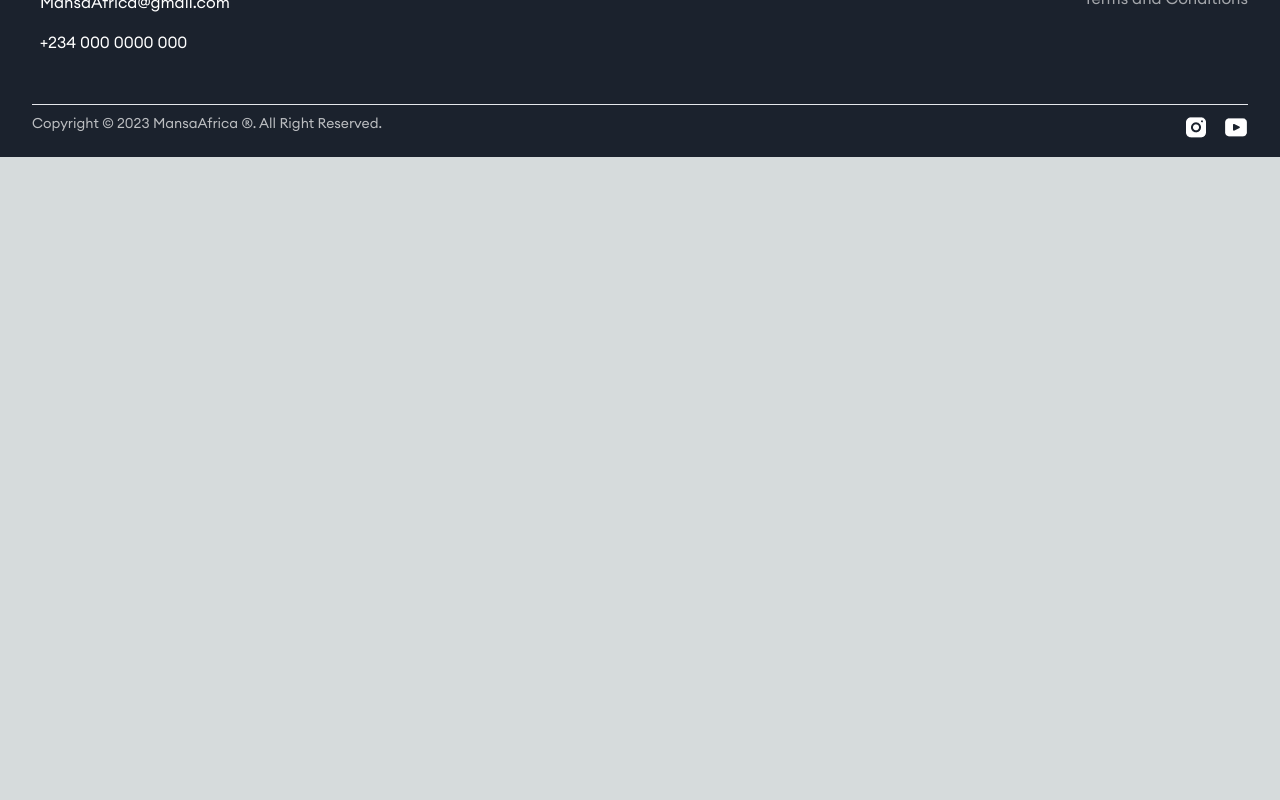
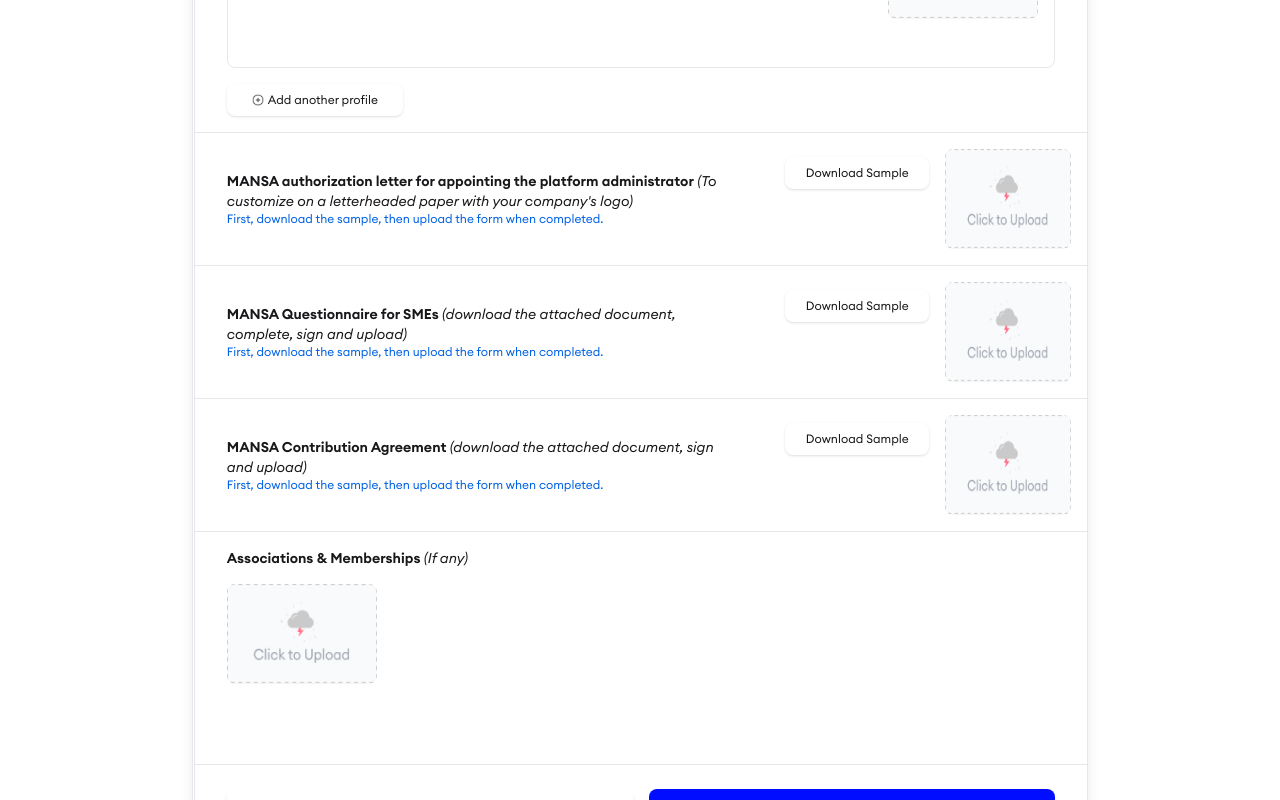
Before and after one commit to Gratis-digital-world/mansa-africa, a Next.js app: page /start in a window 1280 px wide. Shown: the part 1300-2100 px from the top of the page. Before the commit the page ends 1457 px from the top, so only its background shows below. Built offline with nearby package versions, Linux system fonts and the light colour scheme.

Commit message:
upload file set

```diff
--- a/components/GetStartedForm/EMProfiles.jsx
+++ b/components/GetStartedForm/EMProfiles.jsx
@@ -263,7 +263,9 @@
           <div className="w-full">
             <div className="pl-8">
               <Link
-                href={"/sample-files/mansa-authorization-letter.pdf"}
+                href={
+                  "/files/mansa-letter-of-administrator-appointment-sample.docx"
+                }
                 target="_blank"
               >
                 <button
@@ -302,10 +304,7 @@
         <div className="flex">
           <div className="w-full">
             <div className="pl-8">
-              <Link
-                href={"/sample-files/mansa-questionnaire-for-smes.pdf"}
-                target="_blank"
-              >
+              <Link href={"#"} target="_blank">
                 <button
                   className="bg-white shadow rounded-lg w-36 text-xs p-2 py-2 mt-6"
                   type="button"
@@ -341,10 +340,7 @@
         <div className="flex">
           <div className="w-full">
             <div className="pl-8">
-              <Link
-                href={"/sample-files/mansa-contribution-agreement.pdf"}
-                target="_blank"
-              >
+              <Link href={"#"} target="_blank">
                 <button
                   className="bg-white shadow rounded-lg w-36 text-xs p-2 py-2 mt-6"
                   type="button"
--- a/components/GetStartedForm/Stage1.jsx
+++ b/components/GetStartedForm/Stage1.jsx
@@ -11,7 +11,7 @@
   return (
     <div
       data-step
-      className="active app-form w-full m-[0.05rem] rounded-lg border-[0.025rem] pb-4"
+      className=" app-form w-full m-[0.05rem] rounded-lg border-[0.025rem] pb-4"
     >
       <FormProgress1 />
 
--- a/components/GetStartedForm/Stage3.jsx
+++ b/components/GetStartedForm/Stage3.jsx
@@ -26,7 +26,7 @@
   return (
     <div
       data-step
-      className="app-form w-full m-[0.05rem] rounded-lg border-[0.025rem] pb-4"
+      className="active app-form w-full m-[0.05rem] rounded-lg border-[0.025rem] pb-4"
     >
       <FormProgress3 />
 
```
Also changed, not shown: 1 other file (tests, documents, lock files or other folders).
